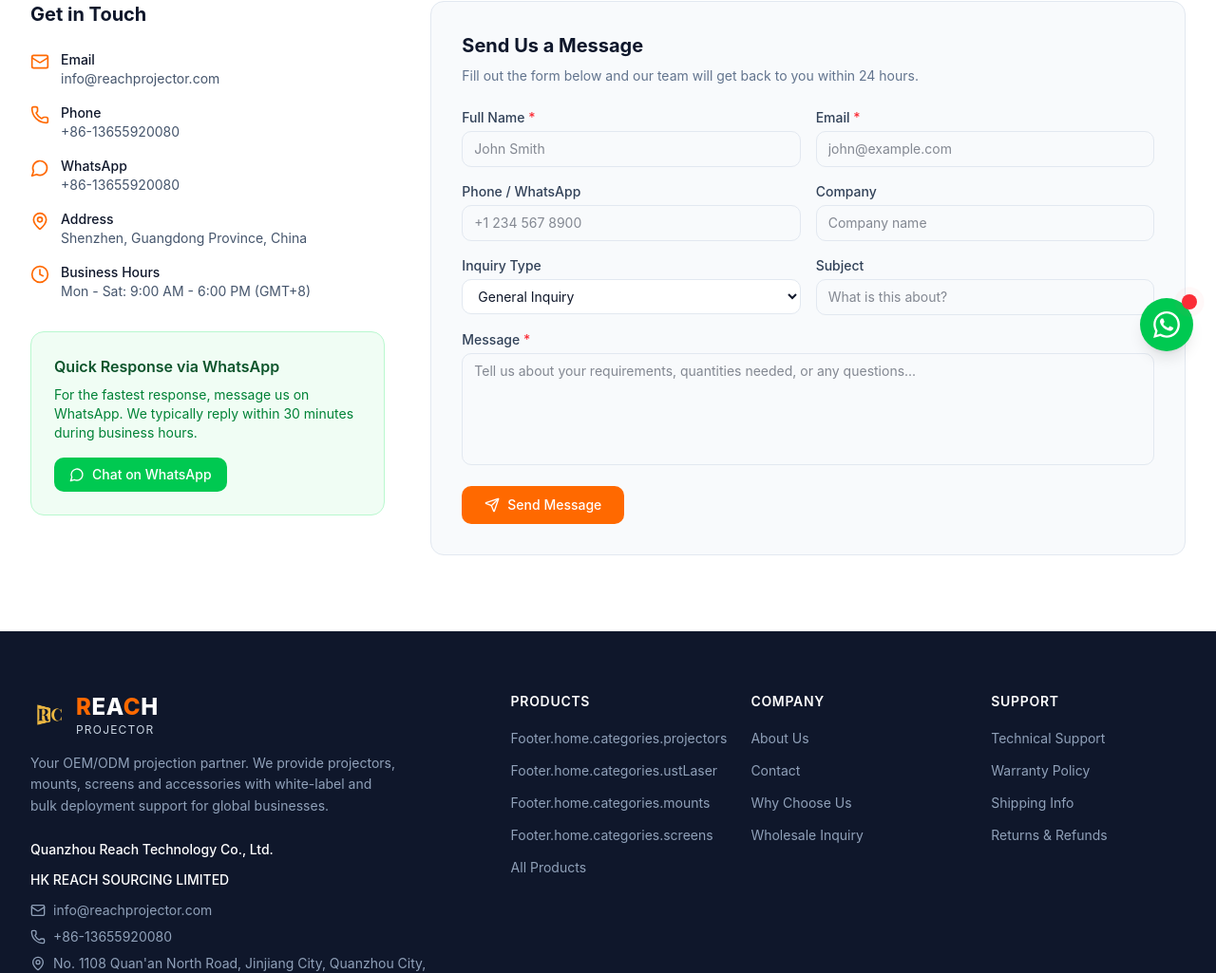
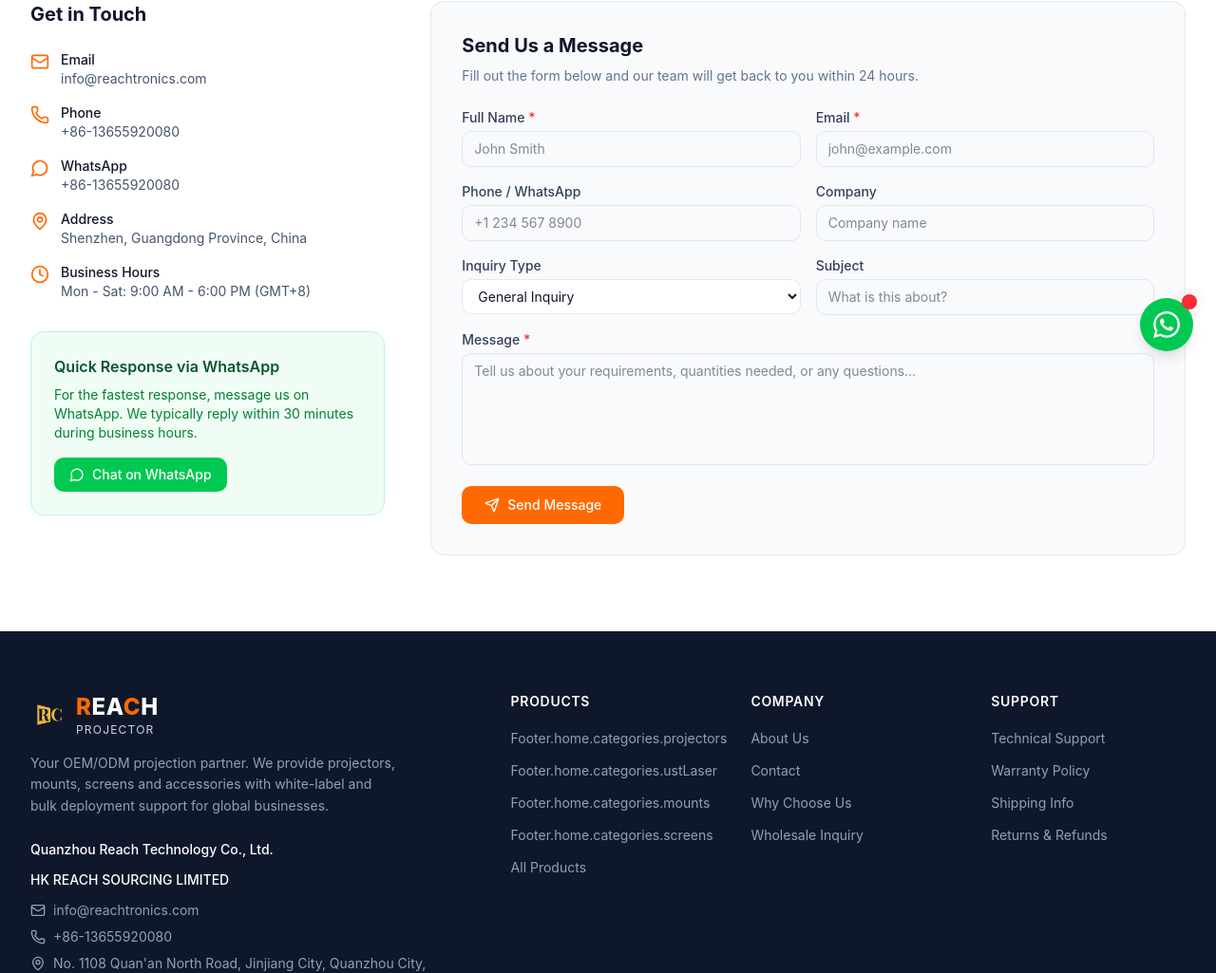
Before and after one commit to chris0306chen/reachprojector-web, a Next.js app: page /en/contact in a window 1280 px wide. Shown: the part 406-1431 px from the top of the page at 95% size. Built offline with nearby package versions, Linux system fonts and the light colour scheme; a web font is replaced by a local one.

Commit message:
Use Reachtronics business email everywhere

```diff
--- a/src/app/[locale]/contact/page.tsx
+++ b/src/app/[locale]/contact/page.tsx
@@ -36,11 +36,11 @@ export default async function ContactPage() {
               <div>
                 <h2 className="text-xl font-bold text-slate-900 mb-6">Get in Touch</h2>
                 <div className="space-y-4">
-                  <a href="mailto:info@reachprojector.com" className="flex items-start gap-3 text-slate-600 hover:text-orange-500 transition-colors">
+                  <a href="mailto:info@reachtronics.com" className="flex items-start gap-3 text-slate-600 hover:text-orange-500 transition-colors">
                     <Mail className="w-5 h-5 text-orange-500 mt-0.5 shrink-0" />
                     <div>
                       <p className="text-sm font-medium text-slate-900">{t('email')}</p>
-                      <p className="text-sm">info@reachprojector.com</p>
+                      <p className="text-sm">info@reachtronics.com</p>
                     </div>
                   </a>
                   <a href="tel:+8613655920080" className="flex items-start gap-3 text-slate-600 hover:text-orange-500 transition-colors">
--- a/src/app/api/admin/email-test/route.ts
+++ b/src/app/api/admin/email-test/route.ts
@@ -5,7 +5,7 @@ export async function POST() {
   try {
     const sentAt = new Date().toISOString();
     const result = await sendEmail({
-      to: 'info@reachprojector.com',
+      to: 'info@reachtronics.com',
       subject: 'REACH PROJECTOR email delivery test',
       html: `<h2>Email delivery is working</h2><p>Resend accepted this test at ${sentAt}.</p>`,
     });
--- a/src/app/api/rfq/route.ts
+++ b/src/app/api/rfq/route.ts
@@ -128,7 +128,7 @@ ${safe.message}
 
   try {
     await sendEmail({
-      to: 'info@reachprojector.com',
+      to: 'info@reachtronics.com',
       subject: `New RFQ ${rfq.rfqNumber}: ${escapeHtml(rfq.productName)} x${rfq.quantity}`,
       html,
       replyTo: rfq.email,
--- a/src/app/api/send-email/route.ts
+++ b/src/app/api/send-email/route.ts
@@ -51,6 +51,6 @@ export async function GET() {
   return NextResponse.json({
     provider: 'resend',
     apiKeyConfigured: hasApiKey,
-    defaultFrom: 'info@reachprojector.com',
+    defaultFrom: 'info@reachtronics.com',
   });
 }
--- a/src/components/layout/footer.tsx
+++ b/src/components/layout/footer.tsx
@@ -63,9 +63,9 @@ export function Footer() {
               <div className="flex items-center gap-2 text-sm text-slate-400 mb-3">
                 <span className="font-medium text-white">HK REACH SOURCING LIMITED</span>
               </div>
-              <a href="mailto:info@reachprojector.com" className="flex items-center gap-2 text-sm text-slate-400 hover:text-orange-400 transition-colors">
+              <a href="mailto:info@reachtronics.com" className="flex items-center gap-2 text-sm text-slate-400 hover:text-orange-400 transition-colors">
                 <Mail className="w-4 h-4 shrink-0" />
-                info@reachprojector.com
+                info@reachtronics.com
               </a>
               <a href="tel:+8613655920080" className="flex items-center gap-2 text-sm text-slate-400 hover:text-orange-400 transition-colors">
                 <Phone className="w-4 h-4 shrink-0" />
--- a/src/lib/email.ts
+++ b/src/lib/email.ts
@@ -28,7 +28,7 @@ export async function sendEmail(options: SendEmailOptions): Promise<SendEmailRes
     throw new Error('RESEND_API_KEY environment variable is not set');
   }
 
-  const fromAddress = options.from || 'REACH PROJECTOR <info@reachprojector.com>';
+  const fromAddress = options.from || 'REACH PROJECTOR <info@reachtronics.com>';
 
   const payload: Record<string, unknown> = {
     from: fromAddress,
--- a/src/lib/seo.ts
+++ b/src/lib/seo.ts
@@ -235,7 +235,7 @@ export function generateOrganizationSchema() {
       '@type': 'ContactPoint',
       telephone: '+86-13655920080',
       contactType: 'sales',
-      email: 'info@reachprojector.com',
+      email: 'info@reachtronics.com',
       availableLanguage: ['English', 'Chinese'],
     },
     sameAs: [] as string[],
```
